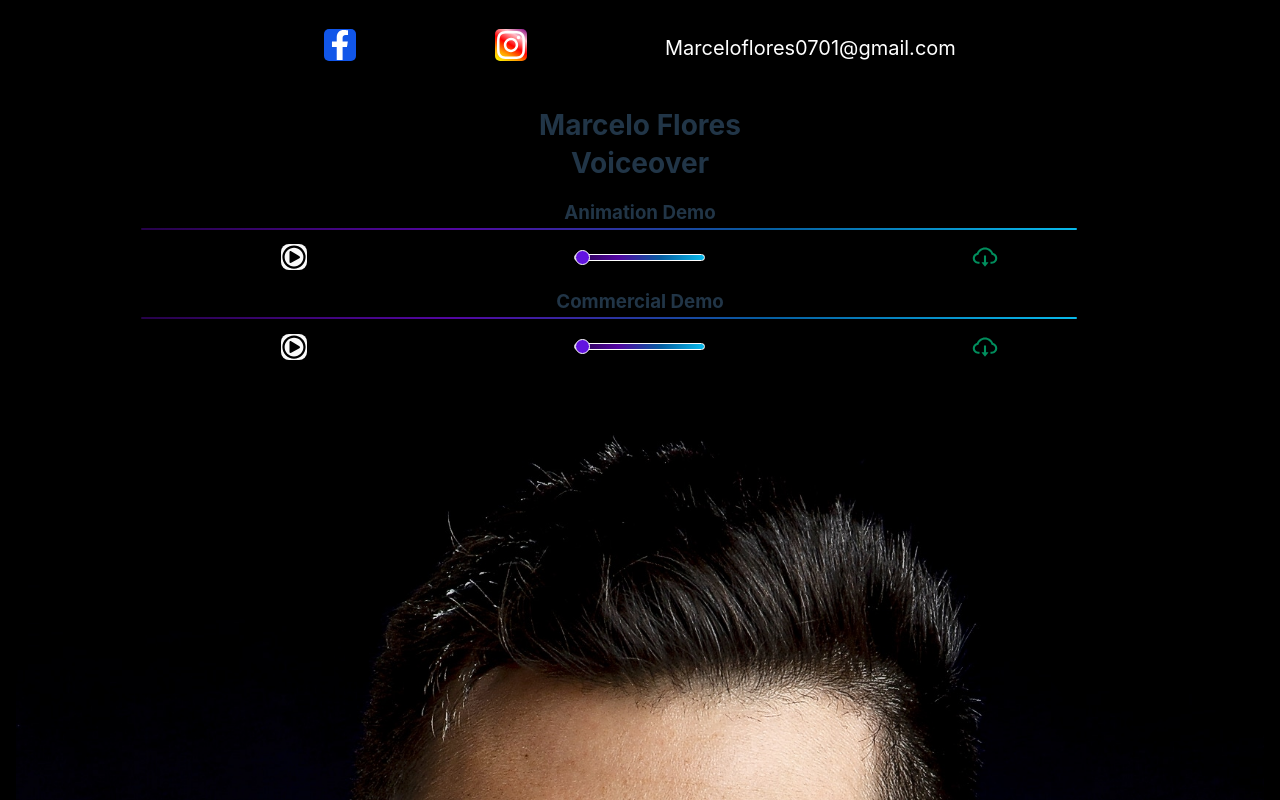
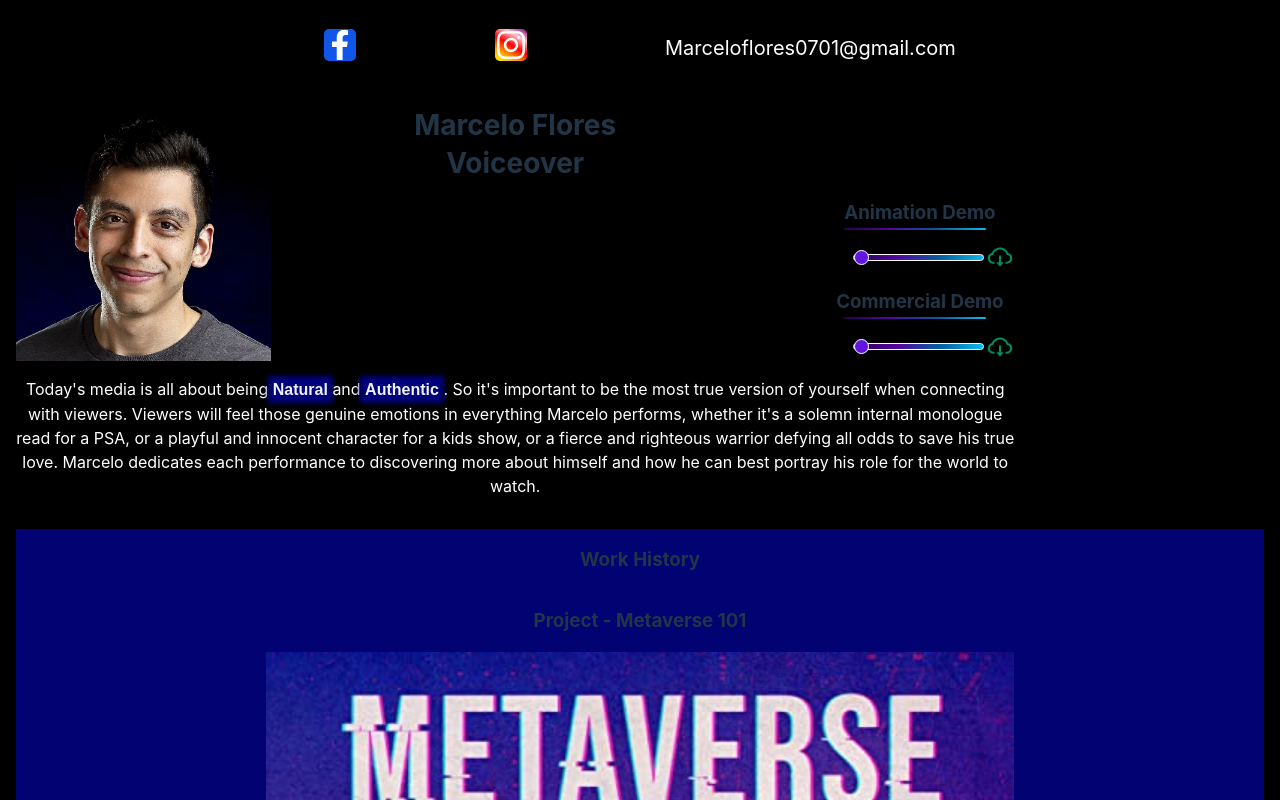
Before and after one commit to Seo-the-platinum/marcelos-portfolio, a React (Vite) app: page / in a window 1280 px wide. Shown: the top 800 px of the page. Built offline with nearby package versions, Linux system fonts and the light colour scheme.

Commit message:
made additional media style changes for 480px and larger for home and about component

```diff
--- a/src/App.css
+++ b/src/App.css
@@ -52,3 +52,10 @@
   min-height: 100vh;
   padding: 1em;
 }
+
+@media screen and (min-width: 480px) {
+  .topContainer {
+    display: flex;
+    flex-direction: column;
+  }
+}
--- a/src/App.tsx
+++ b/src/App.tsx
@@ -11,8 +11,10 @@ const App = ()=> {
   return (
     <div className="App">
       <Navbar/>
-      <Home/>
-      <About/>
+      <div className="topContainer">
+        <Home/>
+        <About/>
+      </div>
       <Work/>
       <Footer/>
     </div>
--- a/src/components/demos/Demo.css
+++ b/src/components/demos/Demo.css
@@ -44,6 +44,7 @@
     display: flex;
     padding: 0;
     font-size: 1.5em;
+    background: none;
 }
 
 .playPause:focus {
@@ -83,3 +84,11 @@
     height: 2rem;
     width: 1rem;
 }
+
+/* MEDIA QUERY */
+
+@media screen and (min-width: 480px) {
+    .demosContainer {
+        align-self: flex-end;
+    }
+}
--- a/src/components/demos/Demo.tsx
+++ b/src/components/demos/Demo.tsx
@@ -1,4 +1,4 @@
-import React, { MouseEventHandler, useEffect, useState } from 'react'
+import React, { useEffect, useState } from 'react'
 import { FaRegPauseCircle, FaRegPlayCircle } from "react-icons/fa"
 import { AiOutlineCloudDownload } from "react-icons/ai";
 import Slider from './Slider'
--- a/src/components/navbar/navbar.css
+++ b/src/components/navbar/navbar.css
@@ -83,3 +83,9 @@
         width: 70%;
     }
 }
+
+@media screen and (min-width: 480px) {
+    .navbarContainer {
+        z-index: 1;
+    }
+}
--- a/src/views/About.tsx
+++ b/src/views/About.tsx
@@ -2,9 +2,10 @@ import React from 'react'
 import './css/views.css'
 
 const About = () => {
+  const windowWidth = window.innerWidth
   return (
     <div className='aboutContainer' id='about'>
-      <img className='aboutImg' src='/images/Headshot_4.jpg'/>
+      { window.innerWidth < 480 && <img className='aboutImg' src='/images/Headshot_4.jpg'/>}
       <p className='aboutMessage'>
         Today's media is all about being <span className='selectedWord'>Natural</span> and <span className='selectedWord'>Authentic</span> .
         So it's important to be the most true version of yourself when connecting with viewers.
--- a/src/views/Home.tsx
+++ b/src/views/Home.tsx
@@ -4,8 +4,9 @@ import Demo from '../components/demos/Demos'
 import './css/views.css'
 
 const Home = () => {
+  const windowWidth = window.innerWidth
   return (
-    <div className='homeContainer' id='home'>
+    <div className='homeContainer' id='home' style={{backgroundImage: windowWidth > 479 ? 'url(/images/Headshot_4.jpg)': 'none'}}>
       <Profile/>
       <Demo/>
     </div>
--- a/src/views/css/views.css
+++ b/src/views/css/views.css
@@ -15,7 +15,8 @@
 }
 
 .homeContainer {
-    background-size: 100% auto;
+    background-repeat: no-repeat;
+    background-size: contain;
     display: flex;
     flex-direction: column;
 }
@@ -40,3 +41,12 @@
 
 
 /* MEDIA QUERIES */
+@media screen and (min-width: 480px) {
+    .aboutContainer {
+        width: 80%;
+    }
+
+    .homeContainer {
+        width: 80%;
+    }
+}
```
